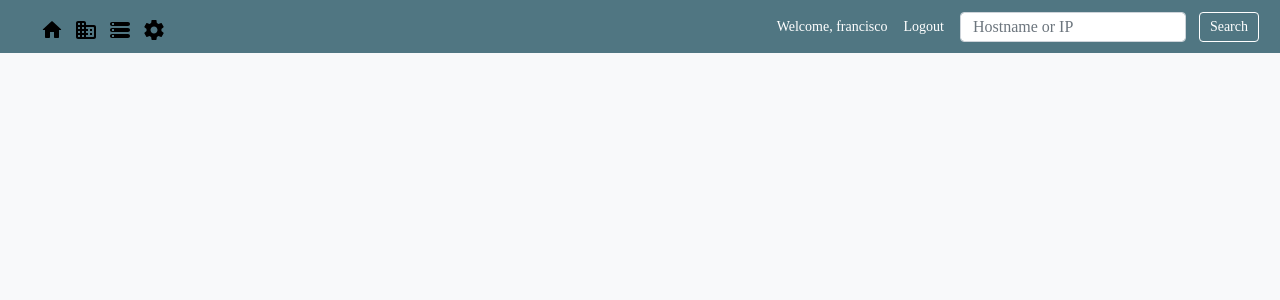
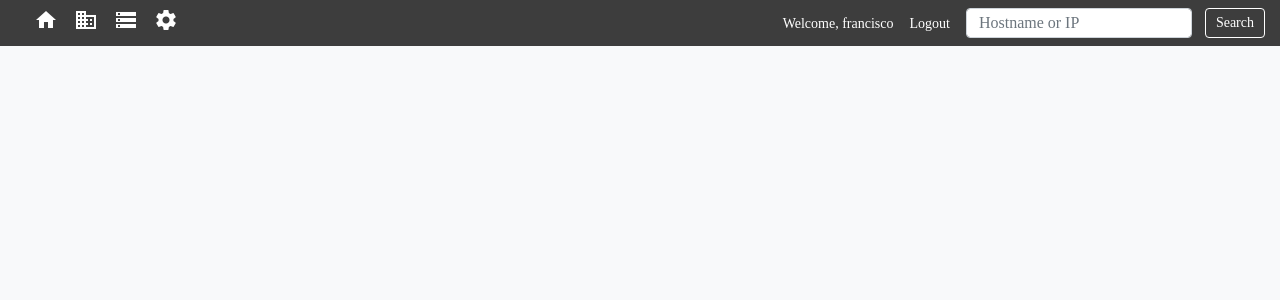
Before and after one commit to Franciscosencion/AutoNetWebPublic, a Django app: page / in a window 1280 px wide. Shown: the top 300 px of the page. Run offline with Django 3.2, Linux system fonts and the light colour scheme; a user stored in the database is signed in; some libraries are stand-ins or nearby versions.

Commit message:
navbar icon css added, material-icons class added

```diff
--- a/main_app/static/css/form.css
+++ b/main_app/static/css/form.css
@@ -306,13 +306,10 @@
 }
 /* navbar properties */
 
-/* .custom_navbar {
+.custom_navbar {
+  padding: 0 10px;
+}
 
-}
-.custom_navbar div ul li a {
-  color: #fff !important;
-  text-decoration: none;
-} */
 /* navegation bar icon properties */
 .navbar-brand {
   color: #fff;
@@ -321,8 +318,12 @@
 .navbar-brand:hover {
   color: #fff;
 }
-.nav-icon {
-  width: 18px;
-  height: 18px;
 
+.nav-icon .material-icons {
+  height: 0;
+  color: #fff;
 }
+
+.nav-icon .material-icons:hover {
+  color: #d6d8d8;
+}
--- a/main_app/templates/main_app/home.html
+++ b/main_app/templates/main_app/home.html
@@ -1,5 +1,4 @@
 {% extends 'main_app/main_app_base.html' %}
-
 
 {%block content %}
 {%endblock content %}
--- a/main_app/templates/main_app/main_app_base.html
+++ b/main_app/templates/main_app/main_app_base.html
@@ -3,9 +3,19 @@
 <html lang="en" dir="ltr">
   <head>
     <meta charset="utf-8">
-    {%block title %}
-    {%endblock title %}
-
+    {% if home_page %}
+    <title>AutoNet - Home</title>
+    {% elif sites %}
+    <title>AutoNet - Sites</title>
+    {%elif devices%}
+    <title>AutoNet - Device Inventory</title>
+    {%elif device_detail%}
+    <title>Device - {{device_detail.device_name}}</title>
+    {%elif deviceconfig%}
+    <title>{{deviceconfig.device_id.device_name}} - Config</title>
+    {%else%}
+    <title>AutoNet</title>
+    {%endif%}
     <link rel="stylesheet" href="https://stackpath.bootstrapcdn.com/bootstrap/4.1.3/css/bootstrap.min.css" integrity="sha384-MCw98/SFnGE8fJT3GXwEOngsV7Zt27NXFoaoApmYm81iuXoPkFOJwJ8ERdknLPMO" crossorigin="anonymous">
     <link href="https://fonts.googleapis.com/icon?family=Material+Icons" rel="stylesheet">
     {% load staticfiles %}
@@ -21,7 +31,7 @@
     <div class="mb-4">
 
 
-      <nav class="navbar navbar-expand-lg navbar-dark fixed-top " style="background-color: #507682; font-size: 14px; font-family: 'Source Sans Pro' !important;">
+      <nav class="navbar navbar-expand-lg navbar-dark fixed-top custom_navbar" style="background-color: #3d3d3d; font-size: 14px; font-family: 'Source Sans Pro' !important;">
         <div class="navbar-brand">
 
         </div>
@@ -33,28 +43,28 @@
             <li class="nav-item active">
               <a class="nav-link" href="{% url 'main_app:home' %}">
                 <div class="nav-icon">
-                  <i id="home-icon"><img src="{% static 'img/round-home.svg' %}" alt="Home" ></i>
+                  <i id="home-icon" class="material-icons">home</i>
                 </div>
               </a>
             </li>
             <li class="nav-item active">
               <a class="nav-link" href="{% url 'main_app:viewsites' %}">
                 <div class="nav-icon">
-                  <i id="sites-icon"><img src="{% static 'img/round-business.svg' %}" alt="Sites"></i>
+                  <i id="sites-icon" class="material-icons">business</i>
                 </div>  <span class="sr-only">(current)</span></a>
               </a>
             </li>
             <li class="nav-item active">
               <a class="nav-link" href="{% url 'main_app:viewdevices' %}">
                 <div class="nav-icon">
-                  <i id="devices-icon"><img src="{% static 'img/round-devices.svg' %}" alt="Devices" ></i>
+                  <i id="devices-icon" class="material-icons">storage</i>
                 </div></a>
               </a>
             </li>
             <li class="nav-item active">
               <a class="nav-link" href="{% url 'admin:index' %}">
                 <div class="nav-icon">
-                  <i id="admin-icon" ><img src="{% static 'img/round-settings.svg' %}" alt="Admin"></i>
+                  <i id="admin-icon" class="material-icons">settings</i>
                 </div></a>
               </a>
             </li>
--- a/main_app/views.py
+++ b/main_app/views.py
@@ -24,7 +24,7 @@ from script.api_scripts import AuthenticationError
 
 class HomeTemplateView(LoginRequiredMixin, TemplateView):
     template_name = 'main_app/home.html'
-
+    context_object_name = 'home_page'
 
 # Sites CBVs
 class SitesListView(LoginRequiredMixin, ListView):
```
